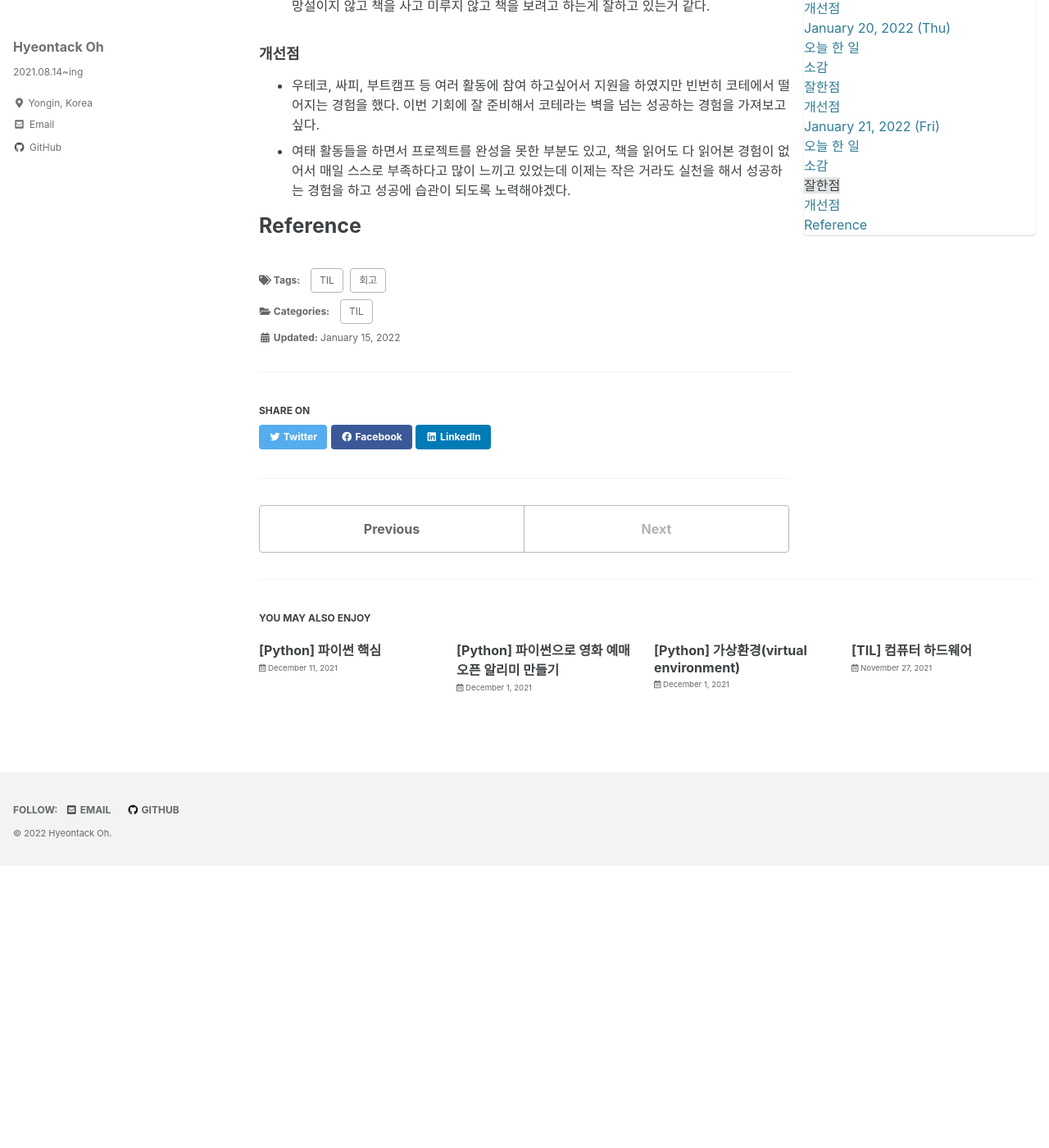
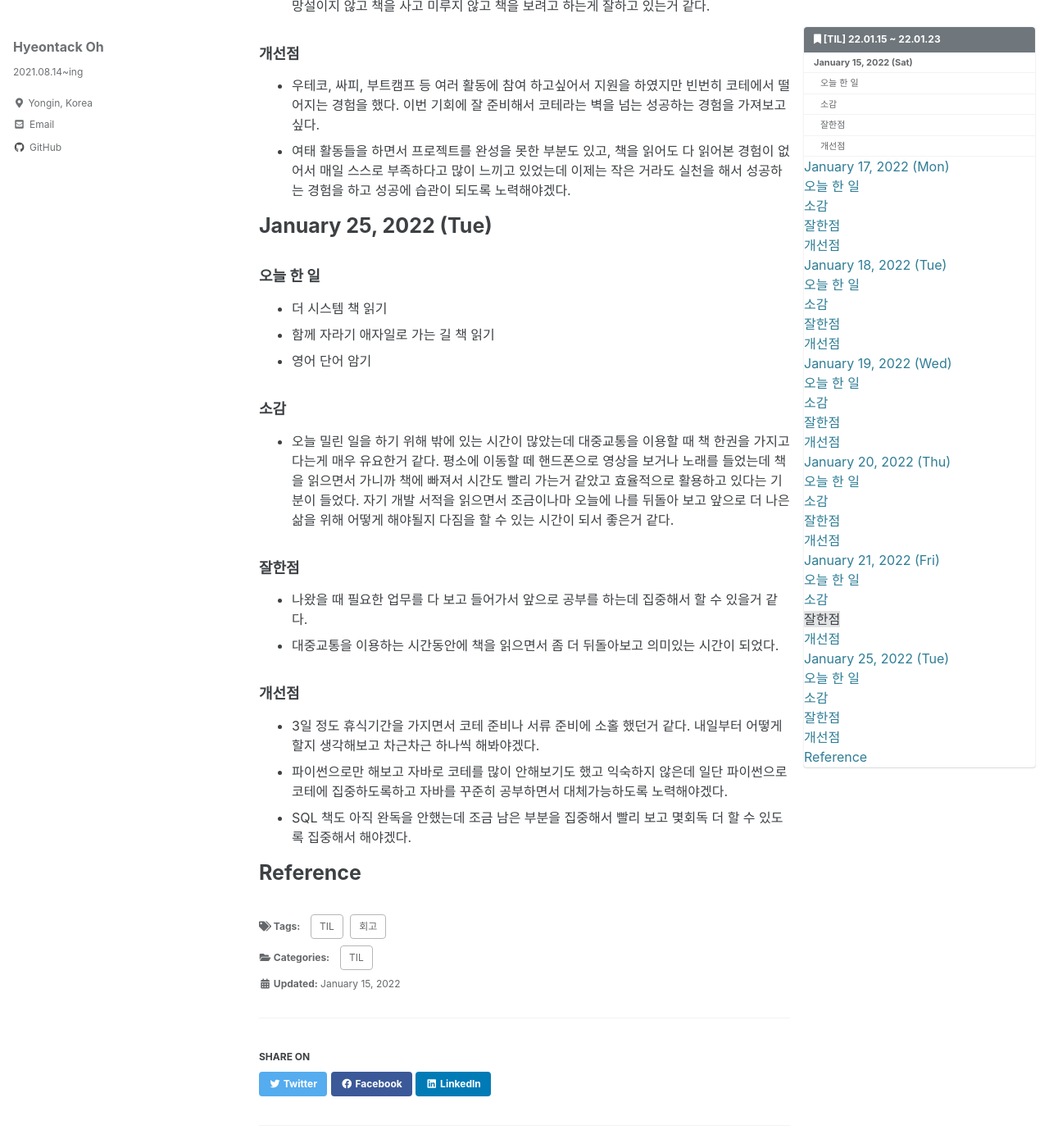
Before and after one commit to hyeontack5/hyeontack5.github.io, a Jekyll site: the page built from _posts/TIL/2022-01-15-[TIL] 22.01.15 ~ 22.01.23.md, in a window 1280 px wide and 1400 px high, scrolled down 4384 px. Shown: the whole window at 82% size. Built offline with Jekyll 4.4.1, drawn with Linux system fonts in a browser that asks for light colours; cached includes are drawn as plain includes; before the commit the page ends 5440 px from its top, so only the background shows below that.

Commit message:
Docs: 22.01.25 회고

```diff
--- a/_posts/TIL/2022-01-15-[TIL] 22.01.15 ~ 22.01.23.md
+++ b/_posts/TIL/2022-01-15-[TIL] 22.01.15 ~ 22.01.23.md
@@ -132,5 +132,25 @@ toc_icon: "bookmark"
 - 우테코, 싸피, 부트캠프 등 여러 활동에 참여 하고싶어서 지원을 하였지만 빈번히 코테에서 떨어지는 경험을 했다. 이번 기회에 잘 준비해서 코테라는 벽을 넘는 성공하는 경험을 가져보고 싶다.
 - 여태 활동들을 하면서 프로젝트를 완성을 못한 부분도 있고, 책을 읽어도 다 읽어본 경험이 없어서 매일 스스로 부족하다고 많이 느끼고 있었는데 이제는 작은 거라도 실천을 해서 성공하는 경험을 하고 성공에 습관이 되도록 노력해야겠다.
 
+# January 25, 2022 (Tue)
+
+### 오늘 한 일
+- 더 시스템 책 읽기
+- 함께 자라기 애자일로 가는 길 책 읽기
+- 영어 단어 암기
+
+### 소감
+- 오늘 밀린 일을 하기 위해 밖에 있는 시간이 많았는데 대중교통을 이용할 때 책 한권을 가지고 다는게 매우 유요한거 같다.
+평소에 이동할 떼 핸드폰으로 영상을 보거나 노래를 들었는데 책을 읽으면서 가니까 책에 빠져서 시간도 빨리 가는거 같았고 효율적으로 활용하고 있다는 기분이 들었다.
+자기 개발 서적을 읽으면서 조금이나마 오늘에 나를 뒤돌아 보고 앞으로 더 나은 삶을 위해 어떻게 해야될지 다짐을 할 수 있는 시간이 되서 좋은거 같다.
+
+### 잘한점
+- 나왔을 때 필요한 업무를 다 보고 들어가서 앞으로 공부를 하는데 집중해서 할 수 있을거 같다.
+- 대중교통을 이용하는 시간동안에 책을 읽으면서 좀 더 뒤돌아보고 의미있는 시간이 되었다.
+
+### 개선점
+- 3일 정도 휴식기간을 가지면서 코테 준비나 서류 준비에 소홀 했던거 같다. 내일부터 어떻게할지 생각해보고 차근차근 하나씩 해봐야겠다.
+- 파이썬으로만 해보고 자바로 코테를 많이 안해보기도 했고 익숙하지 않은데 일단 파이썬으로 코테에 집중하도록하고 자바를 꾸준히 공부하면서 대체가능하도록 노력해야겠다.
+- SQL 책도 아직 완독을 안했는데 조금 남은 부분을 집중해서 빨리 보고 몇회독 더 할 수 있도록 집중해서 해야겠다.
 
 # Reference
```
